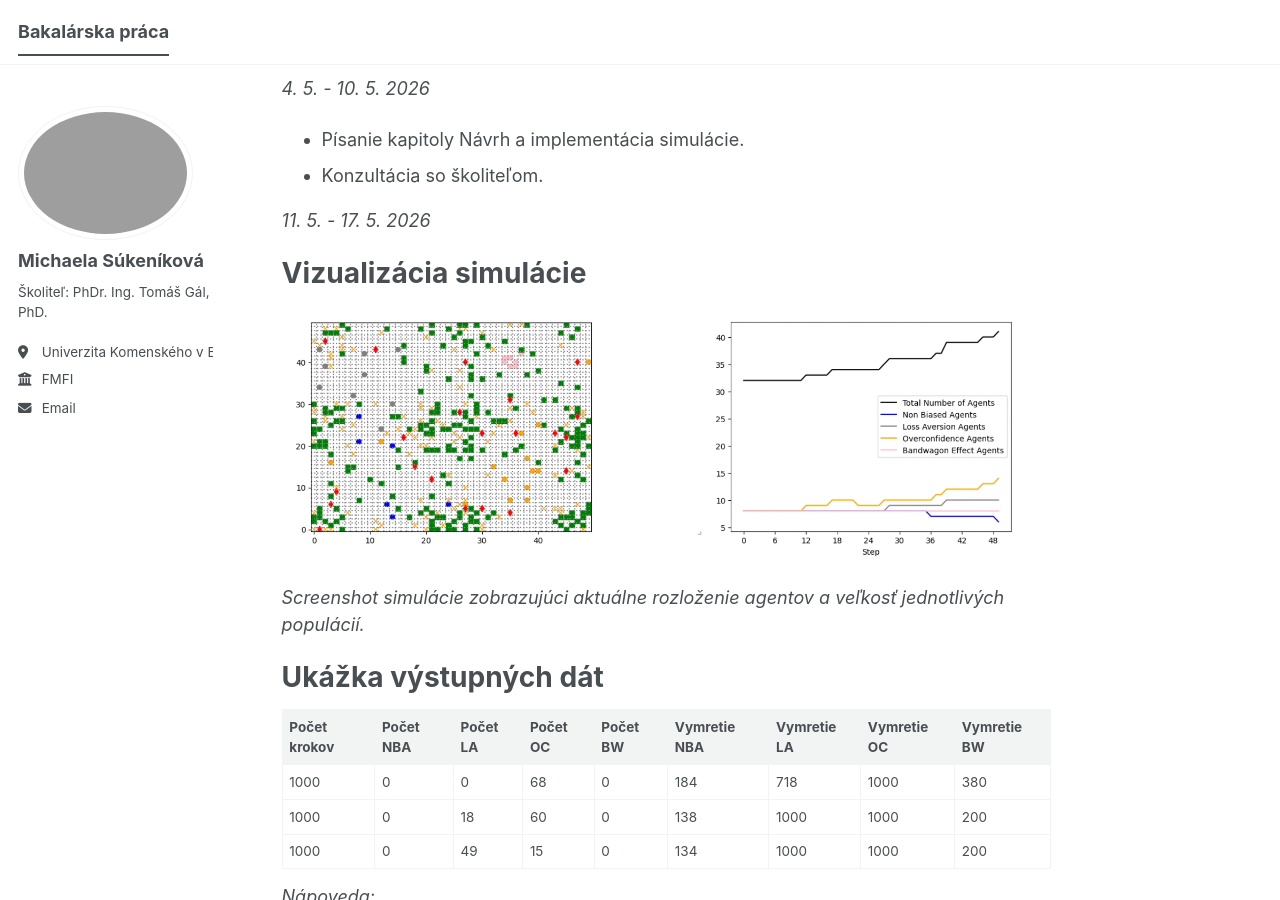
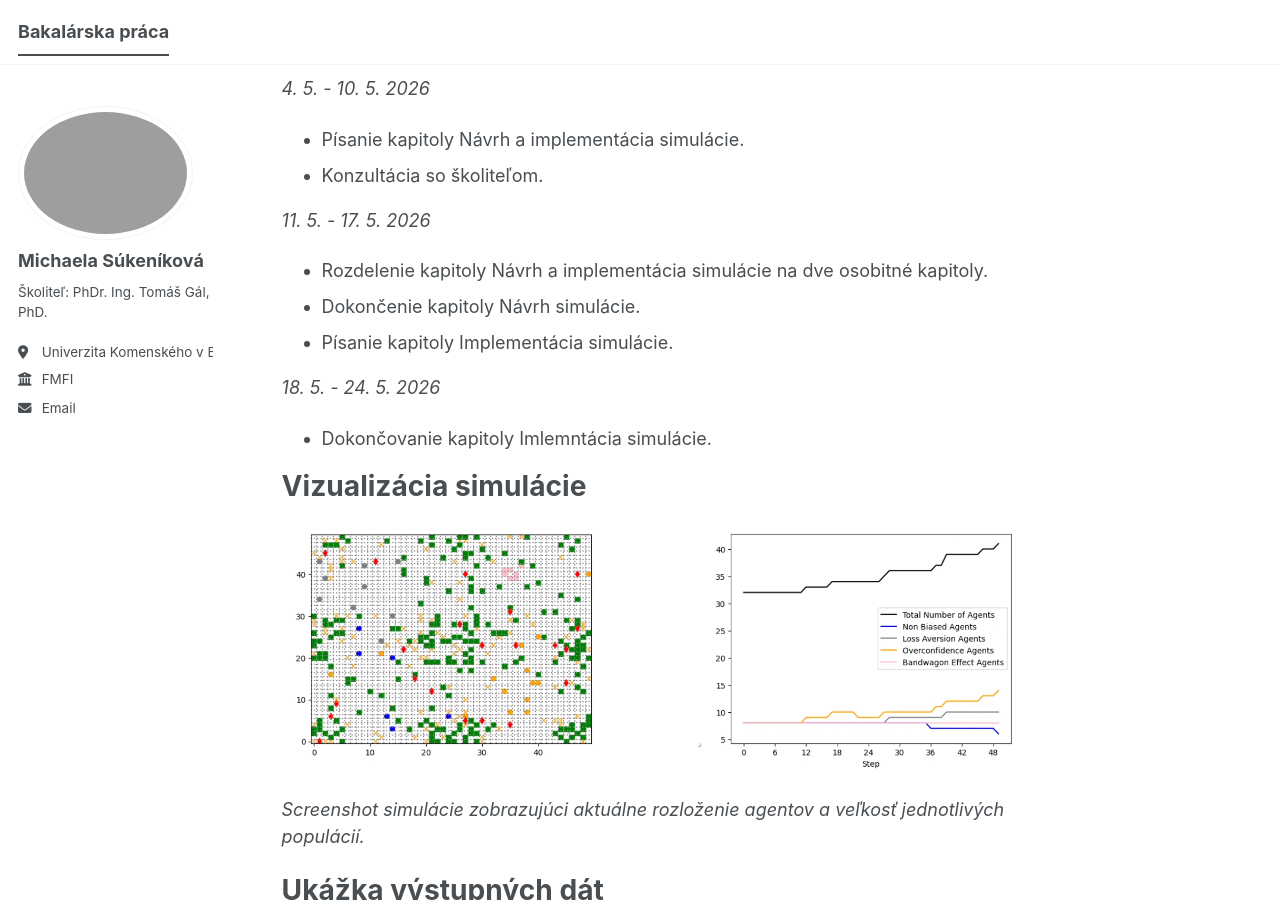
Before and after one commit to sumiuniba/sumiuniba.github.io, a Jekyll site: the page built from _pages/about.md, in a window 1280 px wide and 900 px high, scrolled down 2072 px. Built offline with Jekyll 4.4.1, drawn with Linux system fonts in a browser that asks for light colours.

Commit message:
Update about.md with new chapter details

```diff
--- a/_pages/about.md
+++ b/_pages/about.md
@@ -77,6 +77,14 @@ _4. 5. - 10. 5. 2026_
 * Konzultácia so školiteľom.
 
 _11. 5. - 17. 5. 2026_
+
+* Rozdelenie kapitoly Návrh a implementácia simulácie na dve osobitné kapitoly.
+* Dokončenie kapitoly Návrh simulácie.
+* Písanie kapitoly Implementácia simulácie.
+
+_18. 5. - 24. 5. 2026_
+
+* Dokončovanie kapitoly Imlemntácia simulácie.
 
 **Vizualizácia simulácie**
 ======
```
